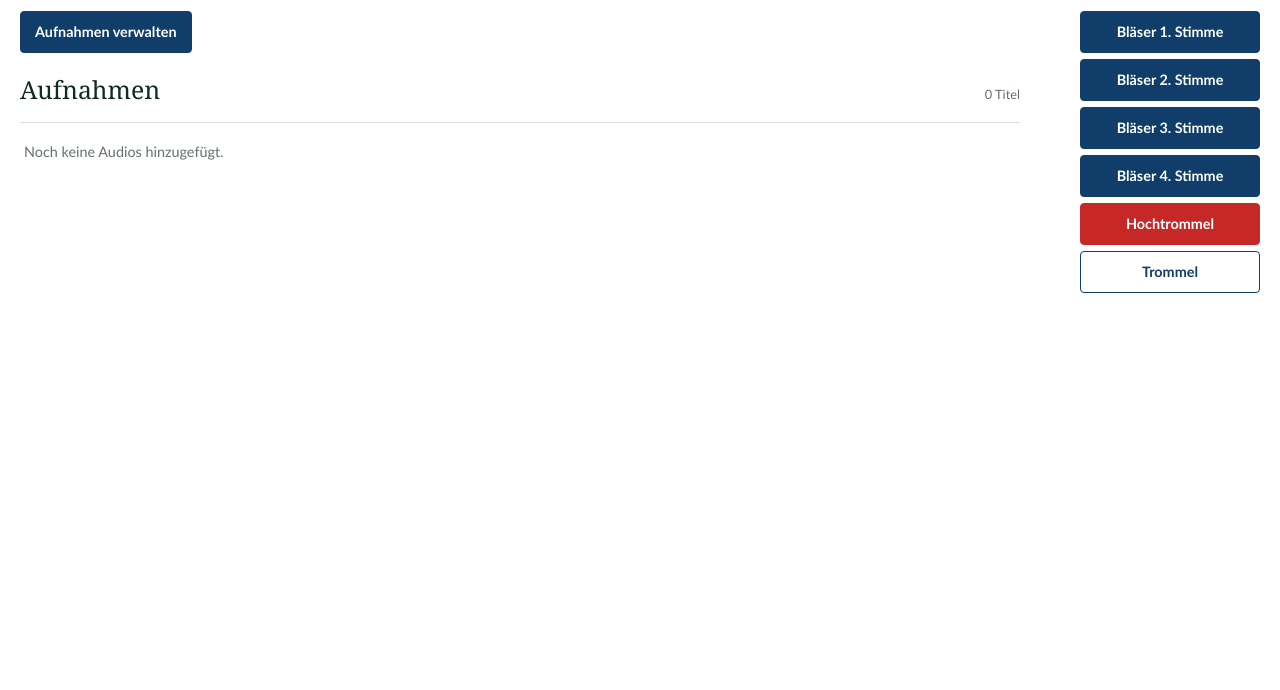
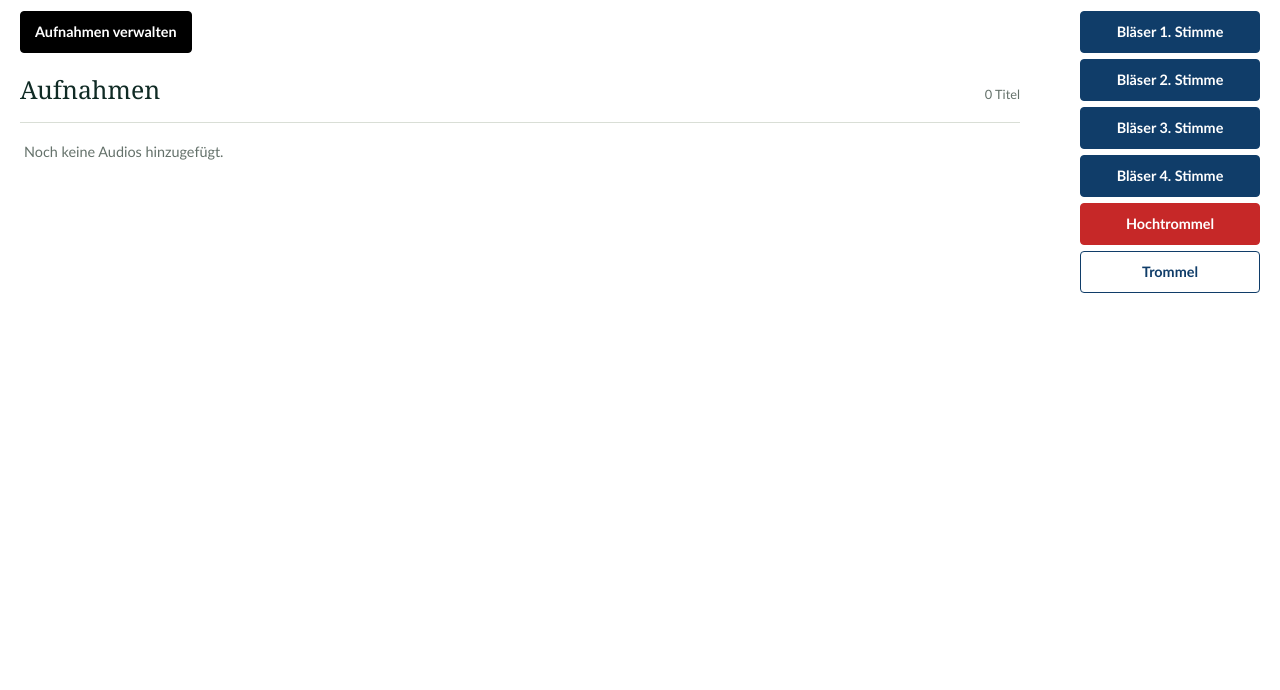
Before and after one commit to AndrxD09/Fanfarenzug-Neustrelitz-Seite, a website: page index.html in a window 1280 px wide. Shown: the part 110-800 px from the top of the page. Drawn offline with Linux system fonts and the light colour scheme; no server answers.

Commit message:
Ändere Buttonfarbe von Aufnahmen verwalten zu Schwarz

```diff
--- a/index.html
+++ b/index.html
@@ -152,6 +152,12 @@
 
     .action-primary {
       background: var(--button-color);
+      color: #fff;
+    }
+
+    #upload-button {
+      background: #000;
+      border-color: #000;
       color: #fff;
     }
 
```
